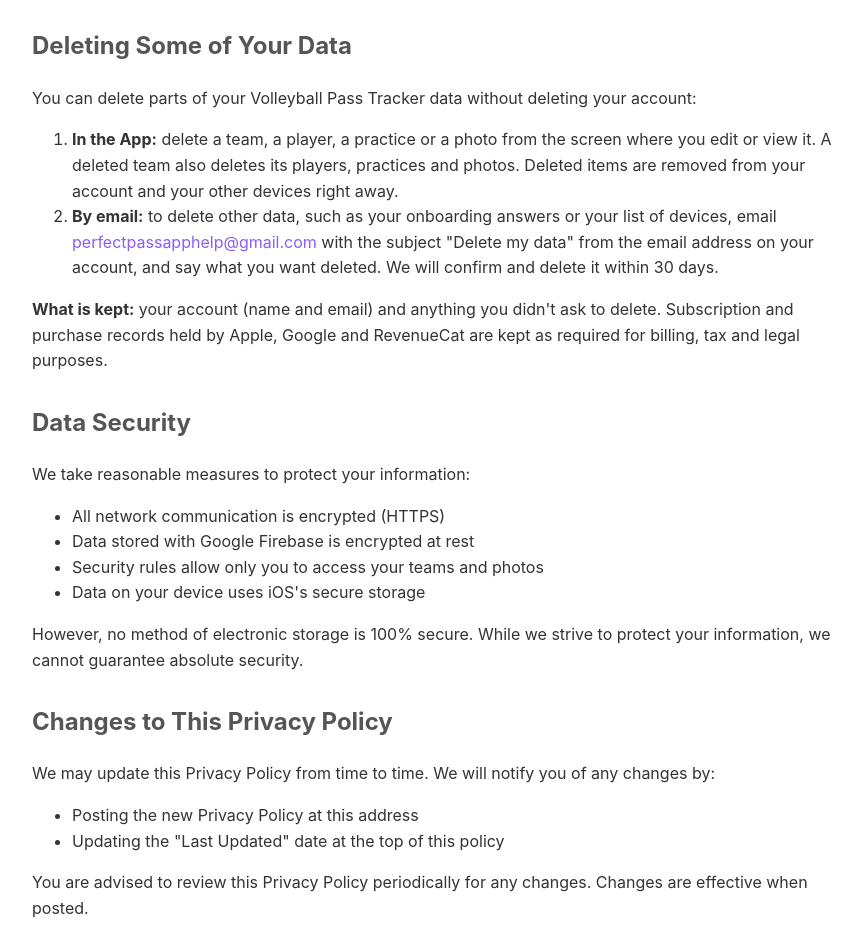
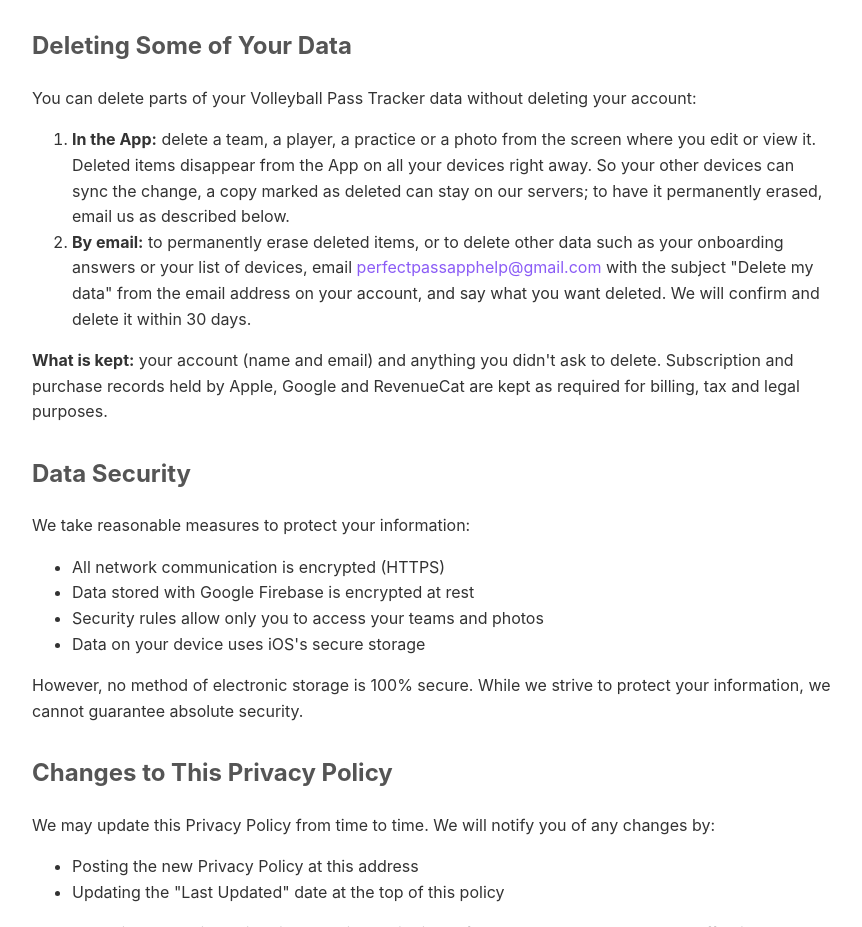
Before and after one commit to troukey22-dev/volleyball-pass-tracker-legal, a plain HTML site: page privacy.html in a window 1280 px wide. Shown: the part 4009-4936 px from the top of the page, without its empty margins (208-1070 px from the left). Drawn offline with Linux system fonts and the light colour scheme.

Commit message:
Privacy: accurate wording for deleted items (kept marked as deleted until erased on request)
Co-Authored-By: Claude Opus 5.5 <noreply@anthropic.com>
Claude-Session: https://claude.ai/code/session_01MdoyMt2cNTEaeoB4R1v6dc

```diff
--- a/privacy.html
+++ b/privacy.html
@@ -131,8 +131,8 @@
     <h2 id="delete-data">Deleting Some of Your Data</h2>
     <p>You can delete parts of your Volleyball Pass Tracker data without deleting your account:</p>
     <ol>
-        <li><strong>In the App:</strong> delete a team, a player, a practice or a photo from the screen where you edit or view it. A deleted team also deletes its players, practices and photos. Deleted items are removed from your account and your other devices right away.</li>
-        <li><strong>By email:</strong> to delete other data, such as your onboarding answers or your list of devices, email <a href="mailto:perfectpassapphelp@gmail.com?subject=Delete%20my%20data">perfectpassapphelp@gmail.com</a> with the subject "Delete my data" from the email address on your account, and say what you want deleted. We will confirm and delete it within 30 days.</li>
+        <li><strong>In the App:</strong> delete a team, a player, a practice or a photo from the screen where you edit or view it. Deleted items disappear from the App on all your devices right away. So your other devices can sync the change, a copy marked as deleted can stay on our servers; to have it permanently erased, email us as described below.</li>
+        <li><strong>By email:</strong> to permanently erase deleted items, or to delete other data such as your onboarding answers or your list of devices, email <a href="mailto:perfectpassapphelp@gmail.com?subject=Delete%20my%20data">perfectpassapphelp@gmail.com</a> with the subject "Delete my data" from the email address on your account, and say what you want deleted. We will confirm and delete it within 30 days.</li>
     </ol>
     <p><strong>What is kept:</strong> your account (name and email) and anything you didn't ask to delete. Subscription and purchase records held by Apple, Google and RevenueCat are kept as required for billing, tax and legal purposes.</p>
 
```
